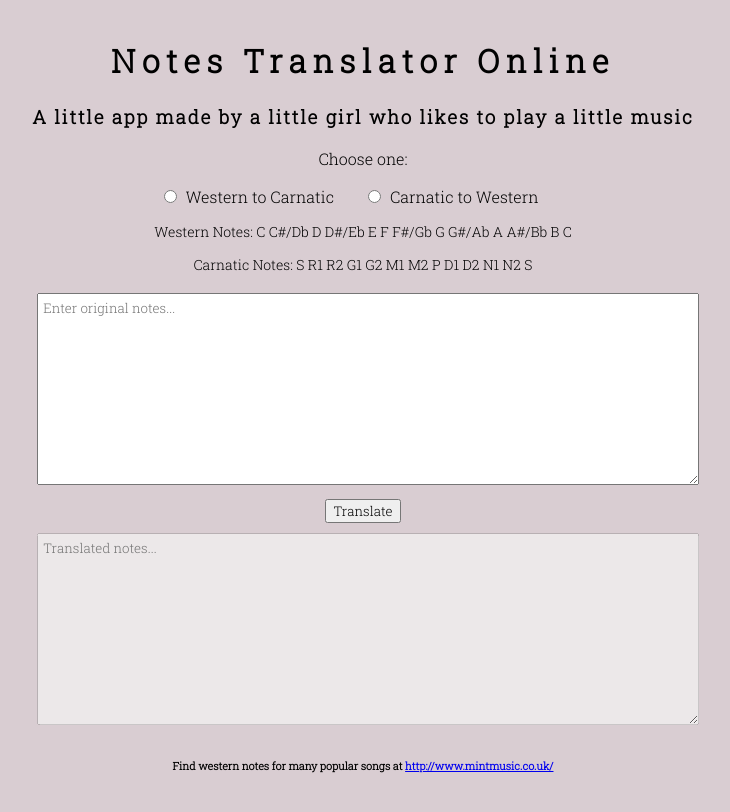
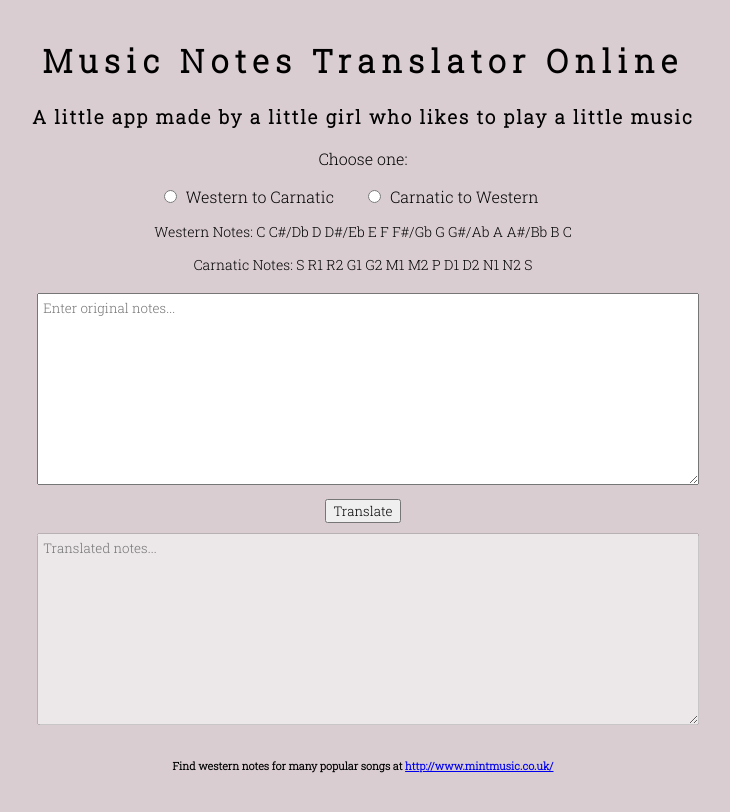
Before and after one commit to KavyaJey/NotesTranslatorOnline, a plain HTML site: page index.html in a window 1280 px wide. Shown: the whole page, without its empty margins (287-1017 px from the left). Drawn offline with Linux system fonts and the light colour scheme.

Commit message:
Add files via upload

```diff
--- a/index.html
+++ b/index.html
@@ -7,7 +7,7 @@
 	<!--<div id="logoContainer">
 		<img src="logo.png" alt="Logo" href="index.html" id="logo">
 	</div>-->
-	<title>Notes Translator Online</title>
+	<title>Music Notes Translator Online</title>
 	<link href="main.css" rel="stylesheet">
     <link href="https://fonts.googleapis.com/css2?family=Roboto+Slab:wght@300&display=swap" rel="stylesheet">
 
@@ -21,7 +21,7 @@
 <body>
 
 	<div class="container">
-	  <h1 class="header" href="file:///C:/xampp/htdocs/MusicTranslatorOnline/index.html">Notes Translator Online</h1>
+	  <h1 class="header" href="file:///C:/xampp/htdocs/MusicNotesTranslatorOnline/index.html">Music Notes Translator Online</h1>
 	  <h3 class="subheader">A little app made by a little girl who likes to play a little music</h3>
 	  <p class="chooseOne">Choose one:</p>
 	  <form role="form">
```
